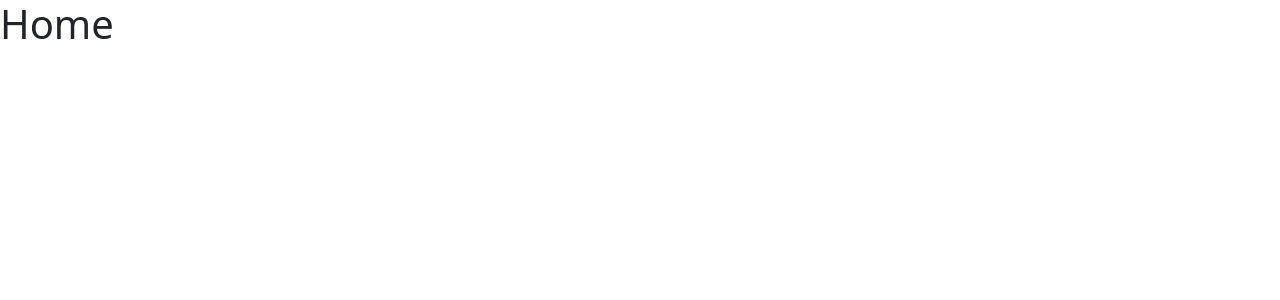
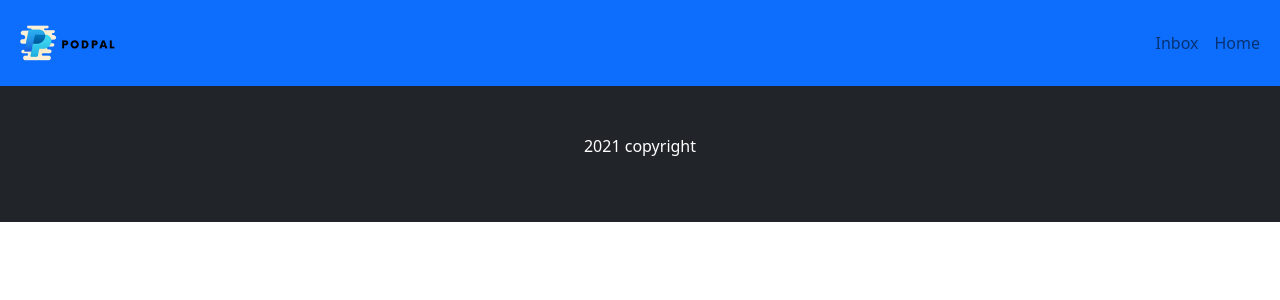
Before and after one commit to The-Octonauts/MusicTinder, a React (Create React App) app in the folder documentation/frontend/: page / in a window 1280 px wide. Shown: the top 300 px of the page. Built offline with nearby package versions, Linux system fonts and the light colour scheme.

Commit message:
added footer and navbar

```diff
--- a/documentation/frontend/src/ui/App.js
+++ b/documentation/frontend/src/ui/App.js
@@ -2,16 +2,24 @@ import { BrowserRouter } from 'react-router-dom'
 import { Route, Switch } from 'react-router'
 import { Home } from './Home'
 import { FourOhFour } from './FourOhFour'
+import {Navigation} from './Navigation'
+import {Footer} from "./Footer";
 import React from 'react'
+
+
+
 
 export const App = () => (
     <>
+
+
         <BrowserRouter>
             <Switch>
+                <Navigation/>
                 <Route exact path='/' component={Home} />
                 <Route component={FourOhFour} />
             </Switch>
         </BrowserRouter>
-
+        <Footer/>
     </>
 )
--- /dev/null
+++ b/documentation/frontend/src/ui/Footer.js
@@ -0,0 +1,14 @@
+import React from "react";
+import {Container} from "react-bootstrap";
+
+export function Footer () {
+    return(
+        <footer>
+            <Container fluid={'true'} className={'text-white bg-dark p-5'}>
+                <p className={'text-center'}> 2021 copyright</p>
+            </Container>
+        </footer>
+
+    )
+
+}
--- /dev/null
+++ b/documentation/frontend/src/ui/Navigation.js
@@ -0,0 +1,28 @@
+import  React from "react"
+import {Container, Nav, Navbar} from "react-bootstrap";
+import podpal from "../assets/Podpal_navbar.png"
+
+
+export function Navigation (){
+    return(
+        <Navbar collapseOnSelect expand="lg" bg="primary" variant="light">
+            <Container fluid>
+                <Navbar.Brand href="/home">   <img
+                    src={podpal}
+                    width="120"
+                    height="60"
+                    alt="Pod Pal logo"
+                /></Navbar.Brand>
+                <Navbar.Toggle aria-controls="responsive-navbar-nav" />
+                <Navbar.Collapse>
+                    <Nav className="me-auto "> </Nav>
+
+                    <Nav>
+                        <Nav.Link href="/about" >Inbox</Nav.Link>
+                        <Nav.Link href="/about" >Home</Nav.Link>
+                    </Nav>
+                </Navbar.Collapse>
+            </Container>
+        </Navbar>
+    )
+}
```
Also changed, not shown: documentation/frontend/src/assets/Podpal_navbar.png (added), 1 other file (tests, documents, lock files or other folders).
